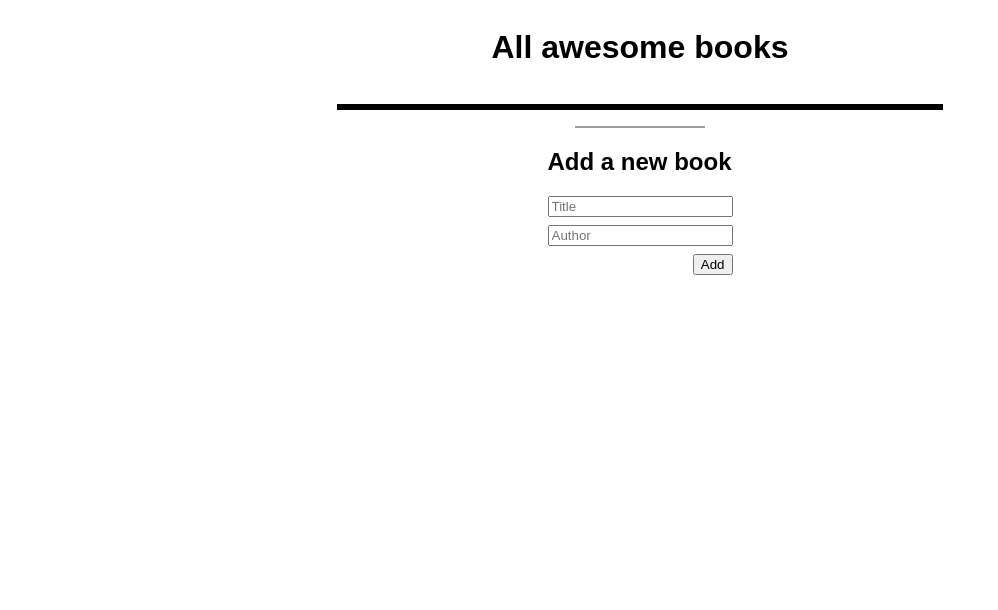
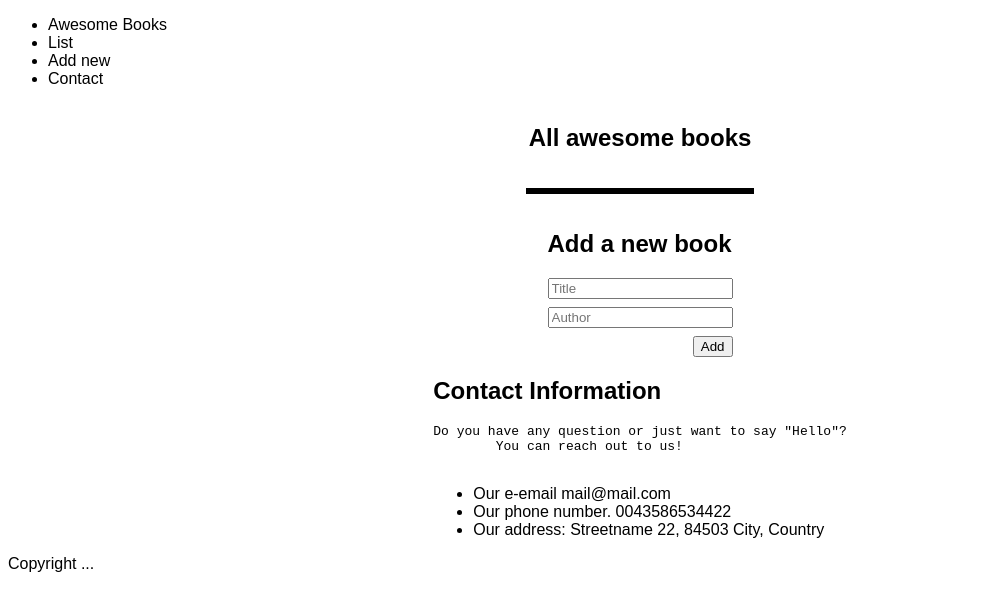
Before and after one commit to crgc/microverse-awesome-books, a plain HTML site: page index.html in a window 1280 px wide. Shown: the whole page, without its empty margins (0-998 px from the left). Drawn offline with Linux system fonts and the light colour scheme.

Commit message:
Add nav bar and contact section

```diff
--- a/css/style.css
+++ b/css/style.css
@@ -8,8 +8,9 @@ body {
 
 main,
 .book-wrapper,
-.add-book-container,
-.add-btn {
+.add-new,
+.add-btn,
+.list {
   display: flex;
 }
 
@@ -23,7 +24,7 @@ main {
 .books {
   margin: 1rem;
   border: 0.2rem solid black;
-  width: 50%;
+  width: 100%;
 }
 
 .book-wrapper {
@@ -31,13 +32,8 @@ main {
   justify-content: space-between;
 }
 
-.gray-line {
-  border: 1px solid #9c9c9c;
-  width: 8rem;
-}
-
 main,
-.add-book-container {
+.add-new {
   flex-direction: column;
 }
 
@@ -49,3 +45,8 @@ main,
 .add-btn {
   justify-content: flex-end;
 }
+
+.list {
+  flex-direction: column;
+  align-items: center;
+}
--- a/index.html
+++ b/index.html
@@ -1,5 +1,6 @@
 <!DOCTYPE html>
 <html lang="en">
+
 <head>
    <meta charset="utf-8">
    <meta name="viewport" content="width=device-width, initial-scale=1.0">
@@ -8,22 +9,51 @@
    <link rel="stylesheet" href="css/style.css">
    <link rel="shortcut icon" href="img/book.ico" type="image/x-icon">
 </head>
+
 <body>
+   <nav>
+      <ul>
+         <li class="logo">Awesome Books</li>
+         <li>List</li>
+         <li>Add new</li>
+         <li>Contact</li>
+      </ul>
+   </nav>
+
+   <div id="date"></div>
+
    <main class="main">
+      <section class="list">
          <h1>All awesome books</h1>
          <div class="books"></div>
+      </section>
 
-         <div class="gray-line"></div>
-
-         <div class="add-book-container">
+      <section class="add-new">
          <h2>Add a new book</h2>
          <input class="input-title" type="text" placeholder="Title">
          <input class="input-author" type="text" placeholder="Author">
          <div class="add-btn">
             <button id="add-btn" type="button">Add</button>
          </div>
-         </div>
+      </section>
+
+      <section class="contact">
+         <h2>Contact Information</h2>
+         <pre>Do you have any question or just want to say "Hello"?
+        You can reach out to us!
+            </pre>
+         <ul>
+            <li>Our e-email mail@mail.com</li>
+            <li>Our phone number. 0043586534422</li>
+            <li>Our address: Streetname 22, 84503 City, Country</li>
+         </ul>
+      </section>
    </main>
+
+   <footer>
+      Copyright ...
+   </footer>
    <script type="module" src="js/main.js"></script>
 </body>
+
 </html>
```
Lines whose indentation alone changed are shown as unchanged.
